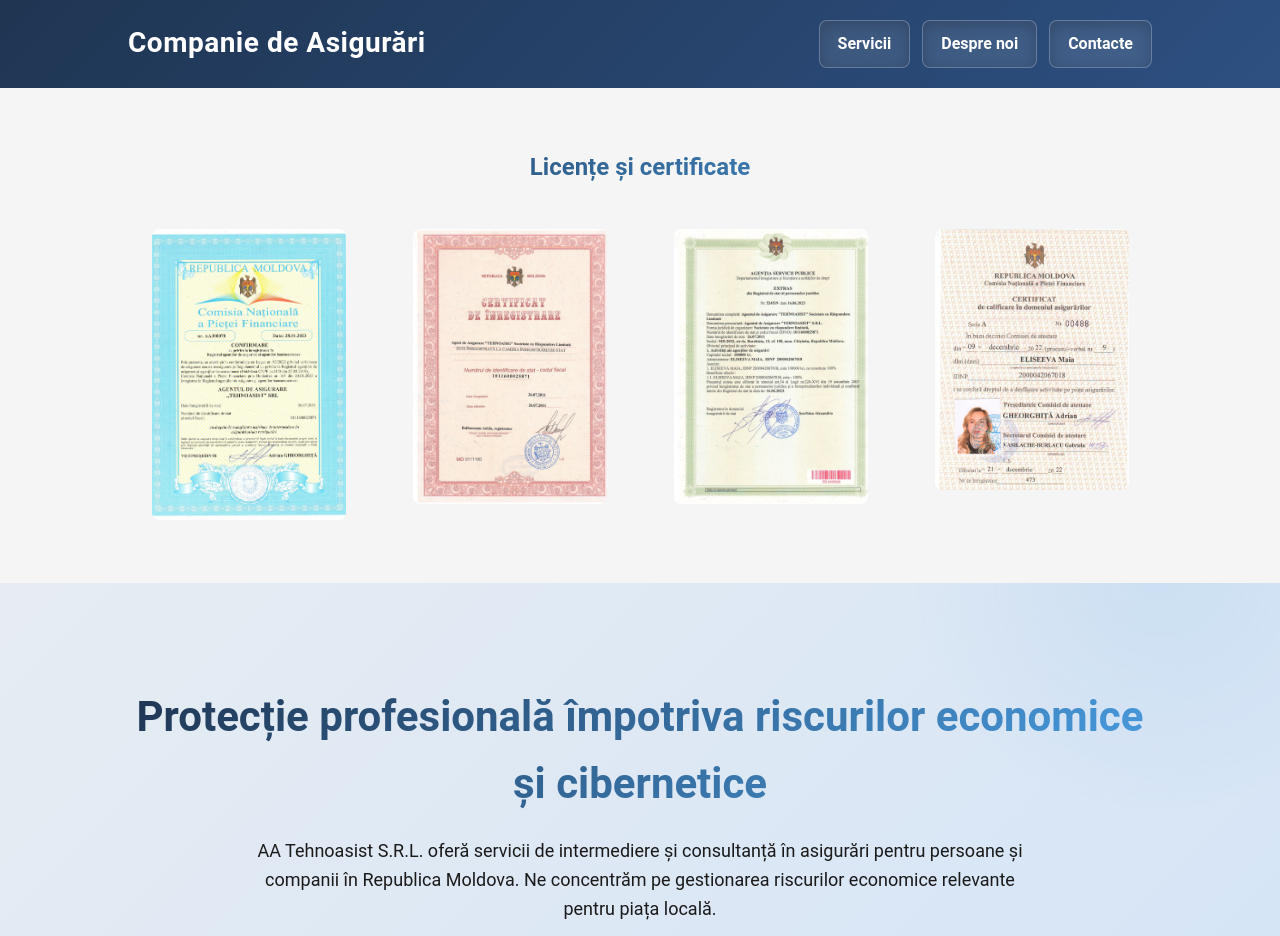
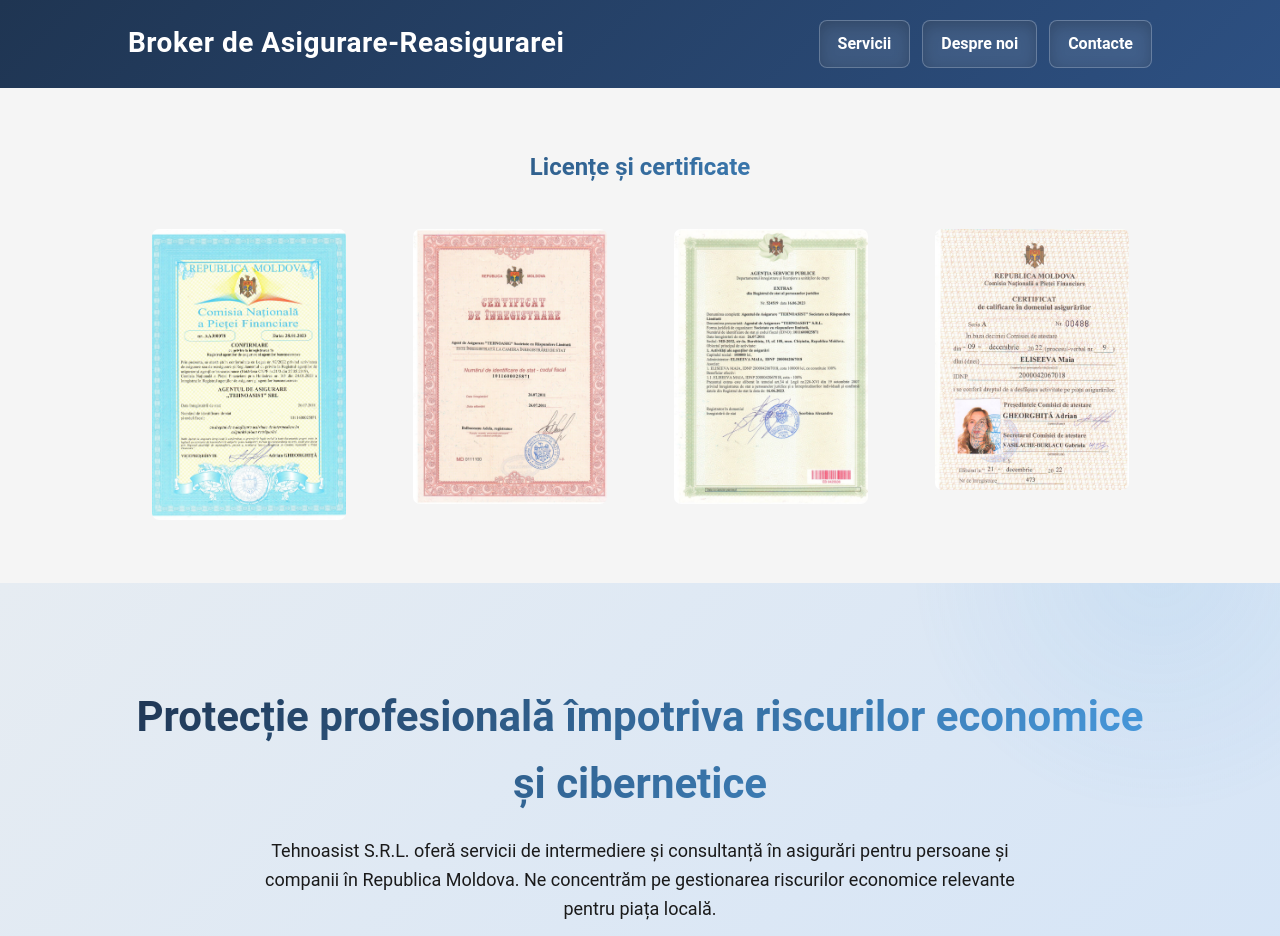
Before and after one commit to rozkodenis795-maker/tehnoasist, a plain HTML site: page index.html in a window 1280 px wide. Shown: the top 936 px of the page. Drawn offline with Linux system fonts and the light colour scheme.

Commit message:
брокер в тайтл

```diff
--- a/index.html
+++ b/index.html
@@ -730,7 +730,7 @@
 <div id="preloader"><div></div></div>
 
 <header>
-    <h1>Companie de Asigurări</h1>
+    <h1>Broker de Asigurare-Reasigurarei</h1>
     <button id="hamburger" class="hamburger" aria-label="Menu">
         <span></span>
         <span></span>
@@ -929,7 +929,7 @@ function animateTo(newIndex, dir) {
 
 <section class="hero fade-in">
     <h2>Protecție profesională împotriva riscurilor economice și cibernetice</h2>
-    <p>AA Tehnoasist S.R.L. oferă servicii de intermediere și consultanță în asigurări pentru persoane și companii în Republica Moldova. Ne concentrăm pe gestionarea riscurilor economice relevante pentru piața locală.</p>
+    <p> Tehnoasist S.R.L. oferă servicii de intermediere și consultanță în asigurări pentru persoane și companii în Republica Moldova. Ne concentrăm pe gestionarea riscurilor economice relevante pentru piața locală.</p>
     <p><a href="#contacts" class="cta" style="display:inline-block;margin-top:12px;padding:10px 18px;background:#4aa0e6;color:#fff;border-radius:10px;">Contactează-ne</a></p>
 </section>
 
```
